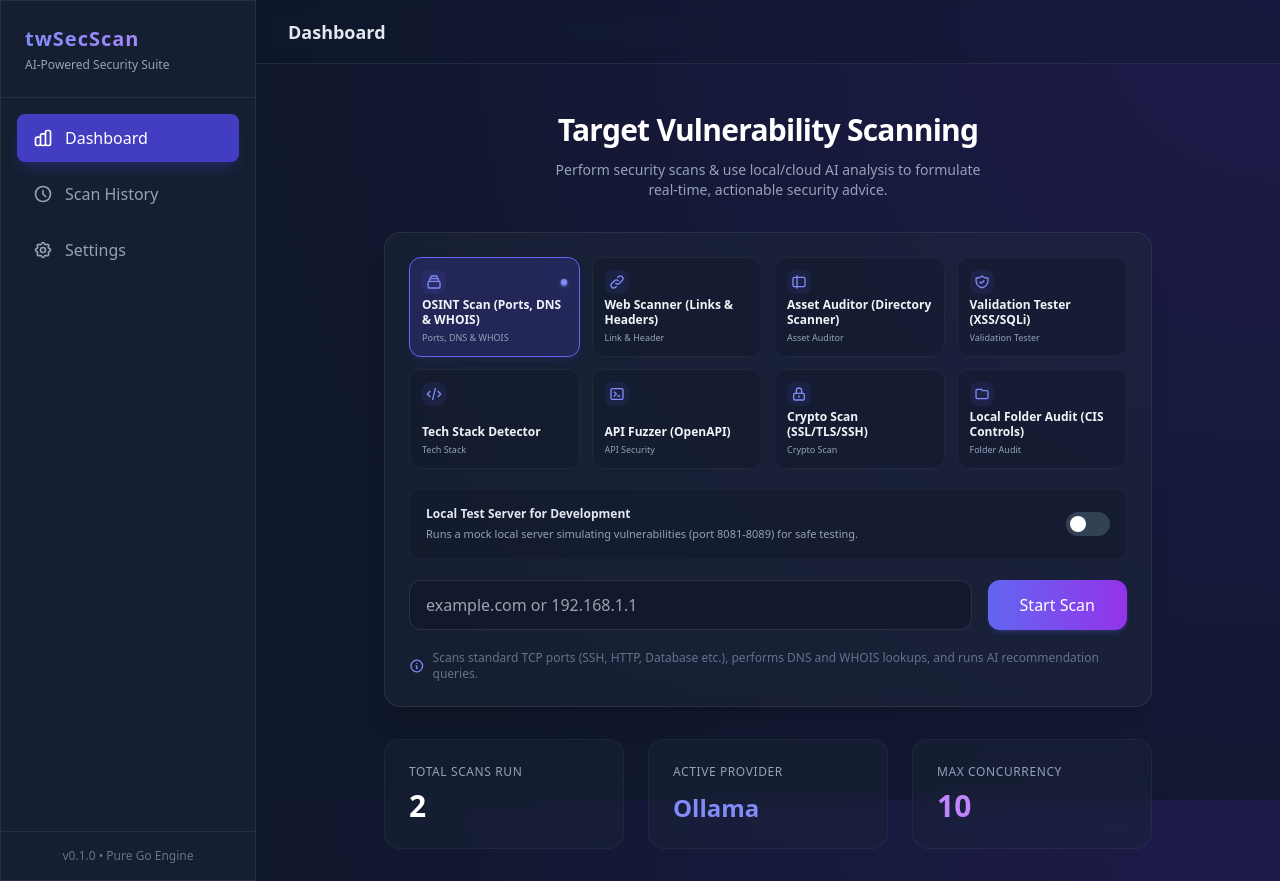
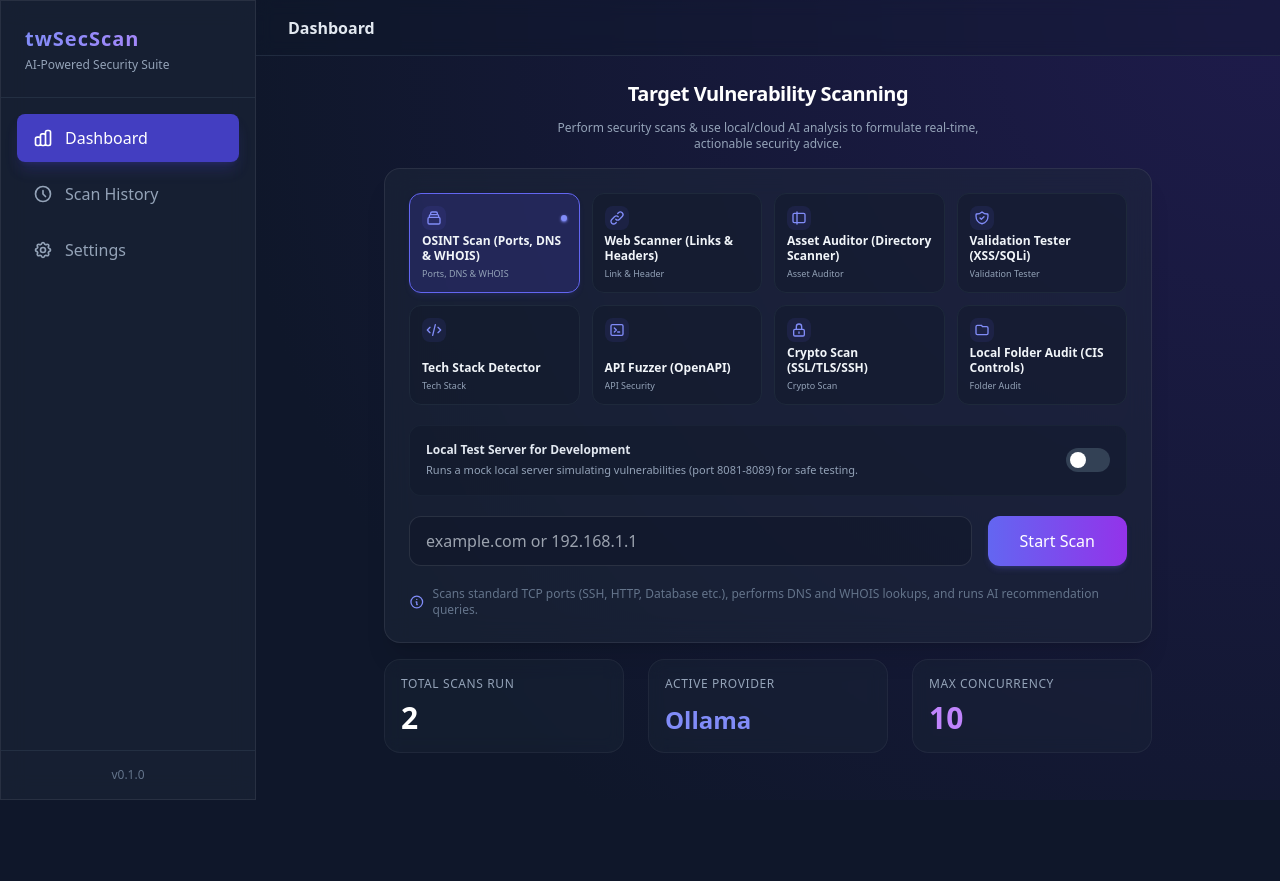
Before and after one commit to twsnmp/twSecScan, a Svelte app in the folder frontend/: page / in a window 1280 px wide. After the commit the page ends 800 px from the top, so only its background shows below. Built offline with nearby package versions, Linux system fonts and the light colour scheme.

Commit message:
style: refine UI elements for improved layout and clarity

```diff
--- a/frontend/src/App.svelte
+++ b/frontend/src/App.svelte
@@ -8,7 +8,7 @@
       dashboard: 'Dashboard',
       history: 'Scan History',
       settings: 'Settings',
-      version: 'v0.1.0 • Pure Go Engine',
+      version: 'v0.1.0',
       scanInProgress: 'Scan in progress...',
       dashboardTitle: 'Target Vulnerability Scanning',
       dashboardDesc: 'Perform security scans & use local/cloud AI analysis to formulate real-time, actionable security advice.',
@@ -102,7 +102,7 @@
       testServerDesc: 'Runs a mock local server simulating vulnerabilities (port 8081-8089) for safe testing.',
       testServerStatus: 'Test Server Status: ',
       testServerSetTarget: 'Set as Target',
-      exportReport: 'Export Report',
+      exportReport: 'Export',
       exportingReport: 'Exporting...',
       toastExportSuccess: 'Report exported successfully: {path}',
       toastExportFailed: 'Failed to export report: '
@@ -112,7 +112,7 @@
       dashboard: 'ダッシュボード',
       history: 'スキャン履歴',
       settings: '設定',
-      version: 'v0.1.0 • Pure Goエンジン',
+      version: 'v0.1.0',
       scanInProgress: 'スキャン実行中...',
       dashboardTitle: '対象の脆弱性スキャン',
       dashboardDesc: 'セキュリティスキャンを実行し、ローカルまたはクラウドのAI分析を使用して、リアルタイムで実用的なアドバイスを提供します。',
@@ -203,7 +203,7 @@
       testServerDesc: '構成ミスや入力バリデーションの動作をエミュレートするテストサーバー（ポート8081-8089）を起動・停止します。',
       testServerStatus: 'テストサーバーの状態: ',
       testServerSetTarget: 'ターゲットに設定',
-      exportReport: 'レポートをエクスポート',
+      exportReport: 'エクスポート',
       exportingReport: 'エクスポート中...',
       toastExportSuccess: 'レポートをエクスポートしました: {path}',
       toastExportFailed: 'レポートのエクスポートに失敗しました: '
@@ -699,8 +699,8 @@
   <!-- Main Content Area -->
   <main class="flex-1 flex flex-col overflow-hidden">
     <!-- Header -->
-    <header class="h-16 border-b border-slate-700/50 flex items-center justify-between px-8 bg-slate-900/30 backdrop-blur">
-      <h2 class="text-lg font-semibold text-slate-200 capitalize">{t(activeTab)}</h2>
+    <header class="h-14 border-b border-slate-700/50 flex items-center justify-between px-8 bg-slate-900/30 backdrop-blur">
+      <h3 class="text-md font-semibold text-slate-200 capitalize">{t(activeTab)}</h3>
       <div class="flex items-center gap-3">
         {#if scanning}
           <div class="flex items-center gap-2 text-indigo-400 text-sm">
@@ -712,13 +712,13 @@
     </header>
 
     <!-- Views -->
-    <div class="flex-1 overflow-y-auto p-8">
+    <div class="flex-1 overflow-y-auto p-4">
       {#if activeTab === 'dashboard'}
         <!-- Dashboard / Single Click Scan Entry -->
-        <div class="max-w-3xl mx-auto space-y-8 mt-4">
+        <div class="max-w-3xl mx-auto space-y-4 mt-2">
           <div class="text-center space-y-3">
-            <h3 class="text-3xl font-extrabold tracking-tight text-white">{t('dashboardTitle')}</h3>
-            <p class="text-slate-400 text-sm max-w-md mx-auto">
+            <h4 class="text-xl font-extrabold tracking-tight text-white">{t('dashboardTitle')}</h4>
+            <p class="text-slate-400 text-xs max-w-md mx-auto">
               {t('dashboardDesc')}
             </p>
           </div>
@@ -1011,15 +1011,15 @@
 
           <!-- Quick Stats / Recent Activity Summary -->
           <div class="grid grid-cols-3 gap-6">
-            <div class="glass-card p-6 rounded-2xl flex flex-col justify-between">
+            <div class="glass-card p-4 rounded-2xl flex flex-col justify-between">
               <span class="text-xs text-slate-400 uppercase font-medium tracking-wider">{t('statTotalScans')}</span>
               <span class="text-3xl font-bold mt-2 text-white">{scanHistory.length}</span>
             </div>
-            <div class="glass-card p-6 rounded-2xl flex flex-col justify-between">
+            <div class="glass-card p-4 rounded-2xl flex flex-col justify-between">
               <span class="text-xs text-slate-400 uppercase font-medium tracking-wider">{t('statActiveProvider')}</span>
               <span class="text-2xl font-bold mt-2 text-indigo-400 capitalize">{settings.active_provider}</span>
             </div>
-            <div class="glass-card p-6 rounded-2xl flex flex-col justify-between">
+            <div class="glass-card p-4 rounded-2xl flex flex-col justify-between">
               <span class="text-xs text-slate-400 uppercase font-medium tracking-wider">{t('statMaxConcurrency')}</span>
               <span class="text-3xl font-bold mt-2 text-purple-400">{settings.scan_concurrency}</span>
             </div>
```
